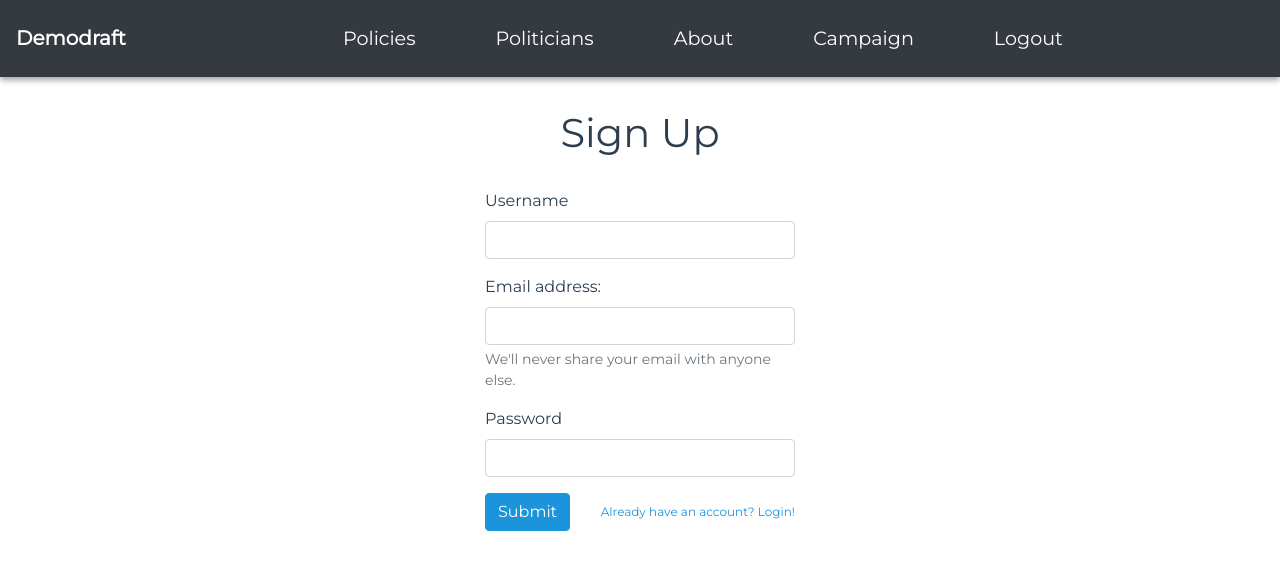
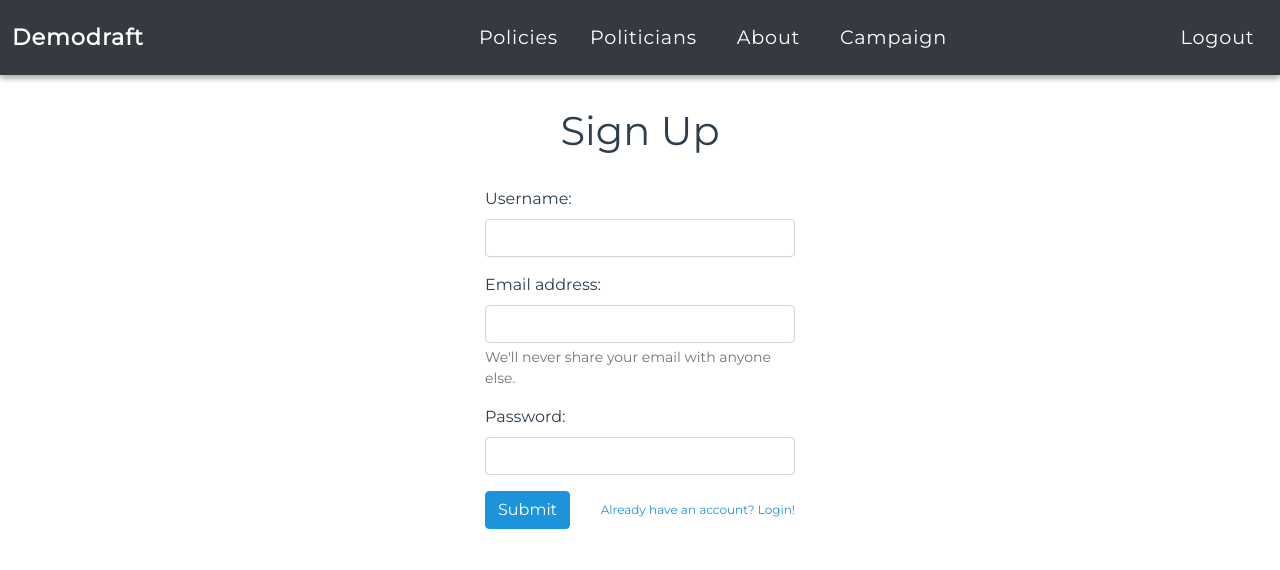
Before and after one commit to shiningsunnyday/demodraft, a Vue app in the folder forward_web/: page /signup in a window 1280 px wide. Shown: the top 570 px of the page. Built offline with nearby package versions, Linux system fonts and the light colour scheme; no server answers; sample sign-in values are in the browser's storage.

Commit message:
Refactored Navbar styling

```diff
--- a/forward_web/src/components/NavBar.vue
+++ b/forward_web/src/components/NavBar.vue
@@ -7,49 +7,27 @@
     <b-navbar-toggle target="nav-collapse"></b-navbar-toggle>
 
     <b-collapse id="nav-collapse" is-nav align="center">
-      <b-navbar-nav class="navbar__desktop-navbar">
-        <b-nav-item
-          :to="{ name: 'policies-page' }"
-          class="navbar__link"
-          v-if="isLoggedIn"
-        >
+      <b-navbar-nav>
+        <div class="not-logout">
+          <b-nav-item :to="{ name: 'policies-page' }" v-if="isLoggedIn">
             Policies
           </b-nav-item>
 
-        <b-nav-item
-          :to="{ name: 'politician-page' }"
-          class="navbar__link"
-          v-if="isLoggedIn"
-        >
+          <b-nav-item :to="{ name: 'politician-page' }" v-if="isLoggedIn">
             Politicians
           </b-nav-item>
 
-        <b-nav-item
-          :to="{ name: 'about-page' }"
-          class="navbar__link"
-          v-if="isLoggedIn"
-        >
+          <b-nav-item :to="{ name: 'about-page' }" v-if="isLoggedIn">
             About
           </b-nav-item>
 
-        <b-nav-item
-          :to="{ name: 'campaign-page' }"
-          class="navbar__link"
-          v-if="isLoggedIn"
-        >
+          <b-nav-item :to="{ name: 'campaign-page' }" v-if="isLoggedIn">
             <span>Campaign</span>
           </b-nav-item>
+        </div>
 
-        <b-nav-item class="navbar__link" v-if="isLoggedIn" @click="logout">
+        <b-nav-item class="logout" v-if="isLoggedIn" @click="logout">
           Logout
-        </b-nav-item>
-
-        <b-nav-item
-          :to="{ name: 'login-page' }"
-          class="navbar__link"
-          v-if="!isLoggedIn"
-        >
-          <span>Login</span>
         </b-nav-item>
       </b-navbar-nav>
     </b-collapse>
@@ -78,23 +56,67 @@ export default {
 .navbar {
   margin-bottom: 2rem;
   box-shadow: 0 3px 6px rgba(0, 0, 0, 0.16), 0 3px 6px rgba(0, 0, 0, 0.23);
+  padding: 0 12px;
+
+  @media screen and (min-width: 768px) {
+    height: 75px;
+  }
+
+  .navbar-nav {
+    margin: 0 auto;
+    height: 100%;
+
+    @media screen and (min-width: 768px) {
+      .not-logout {
+        display: flex;
+        height: 100%;
+      }
+
+      .logout {
+        position: absolute;
+        right: 0;
+        padding: 0;
+        margin: 0;
+      }
+    }
+
+    .nav-item {
+      display: flex;
+      width: 125px;
       font-size: 1.2rem;
-  height: 100% !important;
+      letter-spacing: 0.05rem;
 
-  &__link {
-    padding: 0.5rem 2rem;
+      @media screen and (min-width: 768px) {
+        height: 100%;
+      }
 
-    .nav-link {
-      color: white !important;
+      a {
+        display: flex;
+        align-items: center;
+        justify-content: center;
+        width: 100%;
+        color: white;
+      }
 
-      &:hover {
-        color: greenyellow !important;
+      .router-link-exact-active {
+        border-bottom: 2px solid white;
       }
     }
   }
 
-  &__desktop-navbar {
-    margin: 0 auto;
+  .navbar-brand {
+    font-size: 1.4rem;
+    letter-spacing: 1px;
+    margin: 0;
+  }
+
+  #nav-collapse {
+    @media screen and (min-width: 768px) {
+      height: 100%;
+    }
+    .navbar-nav {
+      align-items: center;
+    }
   }
 }
 </style>
--- a/forward_web/src/views/LoginPage.vue
+++ b/forward_web/src/views/LoginPage.vue
@@ -15,7 +15,7 @@
         />
       </BFormGroup>
 
-      <BFormGroup id="password-group" label="Password" label-for="password">
+      <BFormGroup id="password-group" label="Password:" label-for="password">
         <BFormInput
           id="password"
           v-model="user.password"
--- a/forward_web/src/views/SignUp.vue
+++ b/forward_web/src/views/SignUp.vue
@@ -2,7 +2,7 @@
   <div class="signup">
     <h1 class="signup__title">Sign Up</h1>
     <BForm class="signup__form" @submit.prevent="handleSubmit">
-      <BFormGroup id="username-group" label="Username" label-for="username">
+      <BFormGroup id="username-group" label="Username:" label-for="username">
         <BFormInput
           id="username"
           v-model="user.username"
@@ -20,7 +20,7 @@
         <BFormInput id="email" v-model="user.email" type="email" required />
       </BFormGroup>
 
-      <BFormGroup id="password-group" label="Password" label-for="password">
+      <BFormGroup id="password-group" label="Password:" label-for="password">
         <BFormInput
           id="password"
           v-model="user.password"
```
Lines whose indentation alone changed are shown as unchanged.
